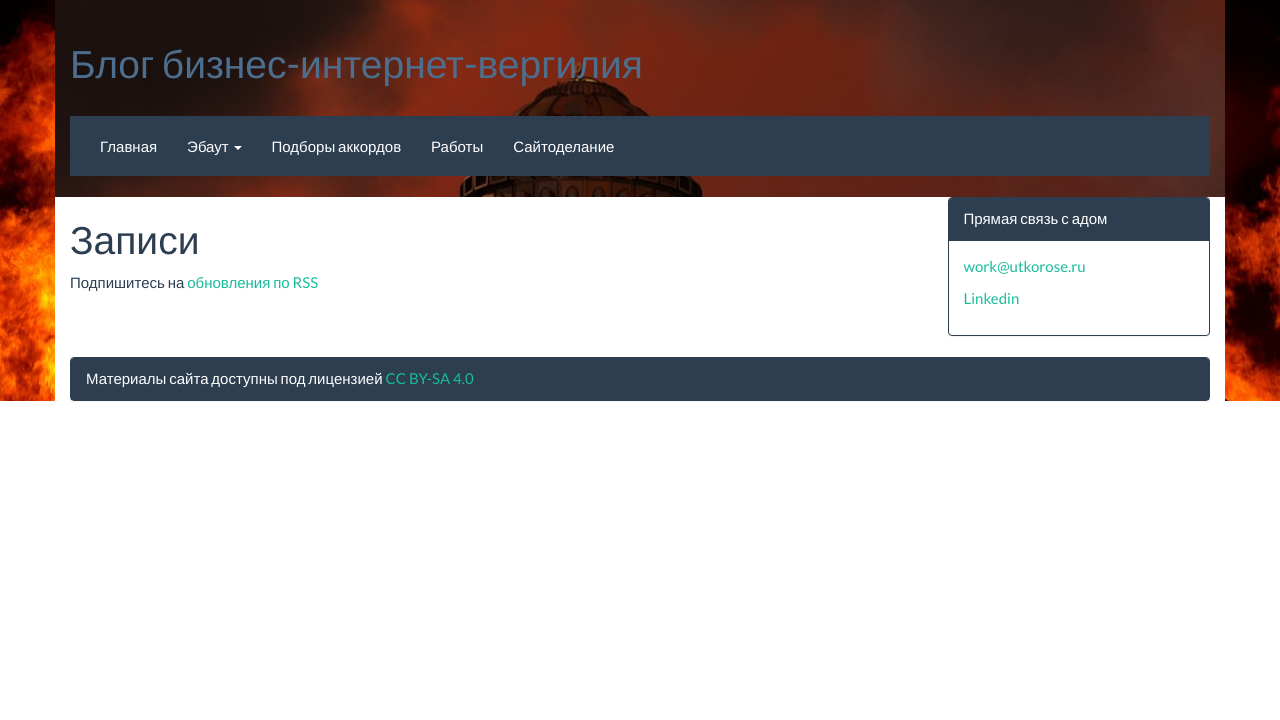
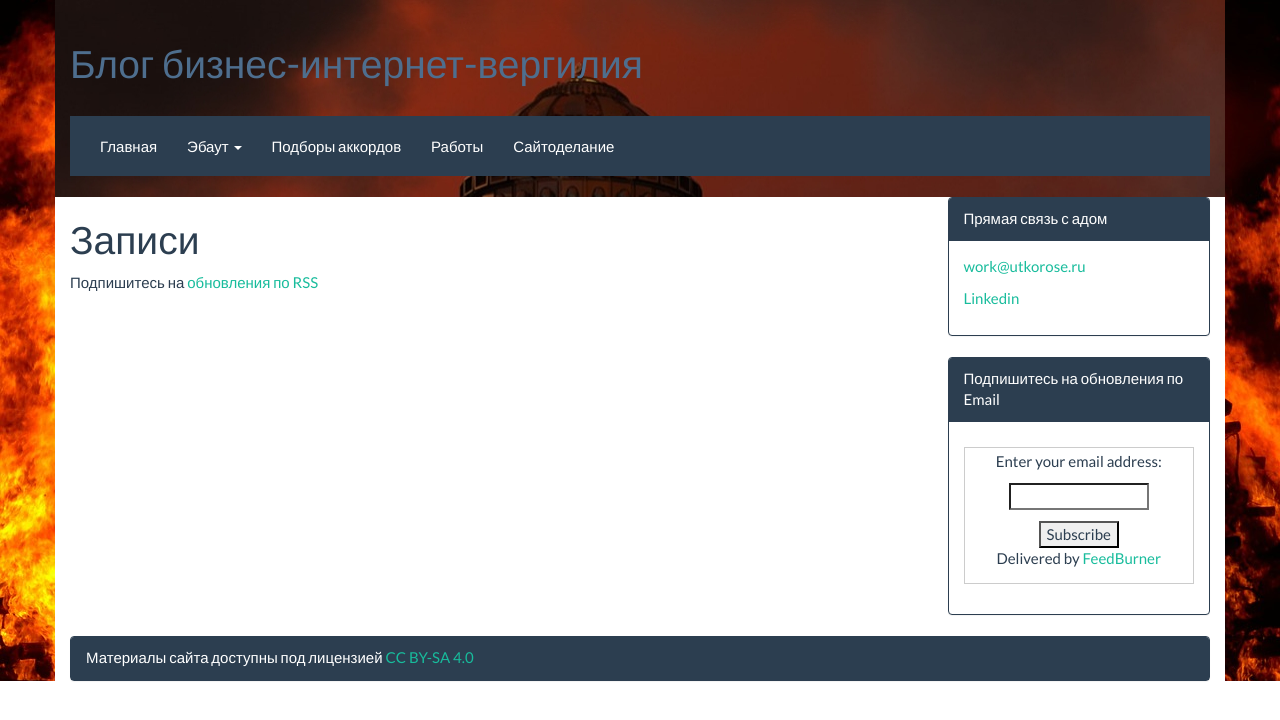
Before and after one commit to utkorose/blog-internet-vergiliy, a Jekyll site: the page built from index.html, in a window 1280 px wide. Shown: the top 720 px of the page. Built offline with Jekyll 4.4.1, drawn with Linux system fonts in a browser that asks for light colours.

Commit message:
подписку добавил по почте

```diff
--- a/_layouts/default.html
+++ b/_layouts/default.html
@@ -58,6 +58,12 @@
               <p><a href="http://ru.linkedin.com/in/utkorose">Linkedin</a></p>
             </div>
           </div>
+          <div class="panel panel-primary">
+            <div class="panel-heading">Подпишитесь на обновления по Email</div>
+            <div class="panel-body">
+              <p><form style="border:1px solid #ccc;padding:3px;text-align:center;" action="https://feedburner.google.com/fb/a/mailverify" method="post" target="popupwindow" onsubmit="window.open('https://feedburner.google.com/fb/a/mailverify?uri=int-verg', 'popupwindow', 'scrollbars=yes,width=550,height=520');return true"><p>Enter your email address:</p><p><input type="text" style="width:140px" name="email"/></p><input type="hidden" value="int-verg" name="uri"/><input type="hidden" name="loc" value="ru_RU"/><input type="submit" value="Subscribe" /><p>Delivered by <a href="https://feedburner.google.com" target="_blank">FeedBurner</a></p></form></p>
+            </div>
+          </div>
 
         </div>
 		  </div>
```
